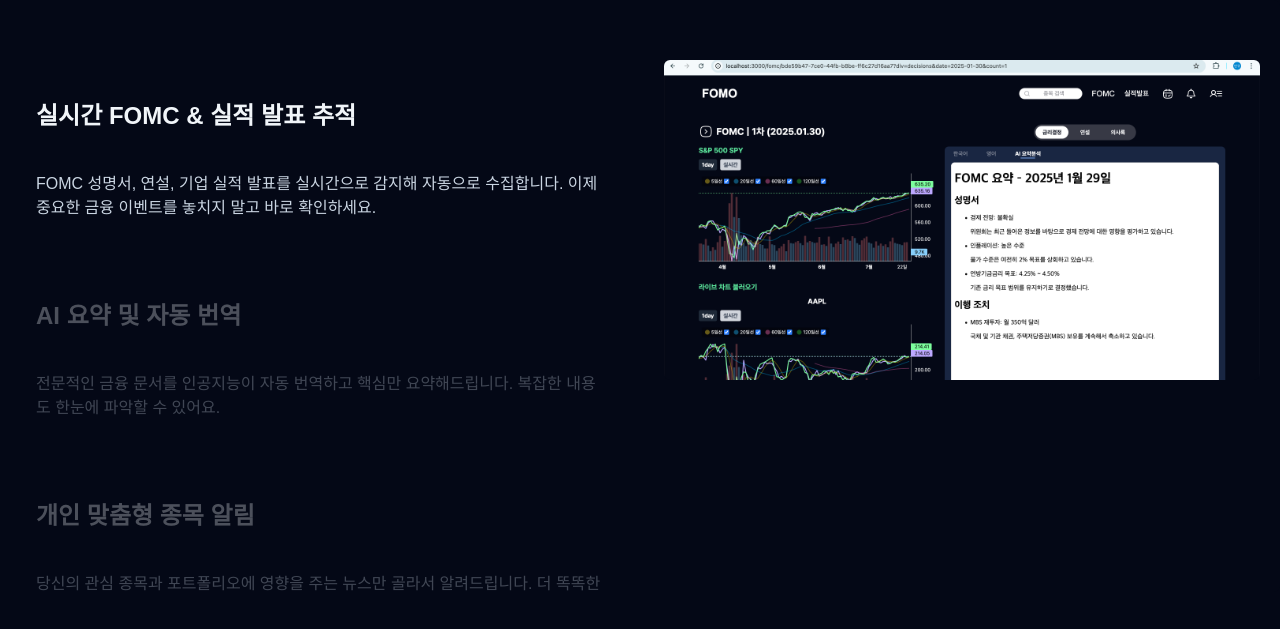
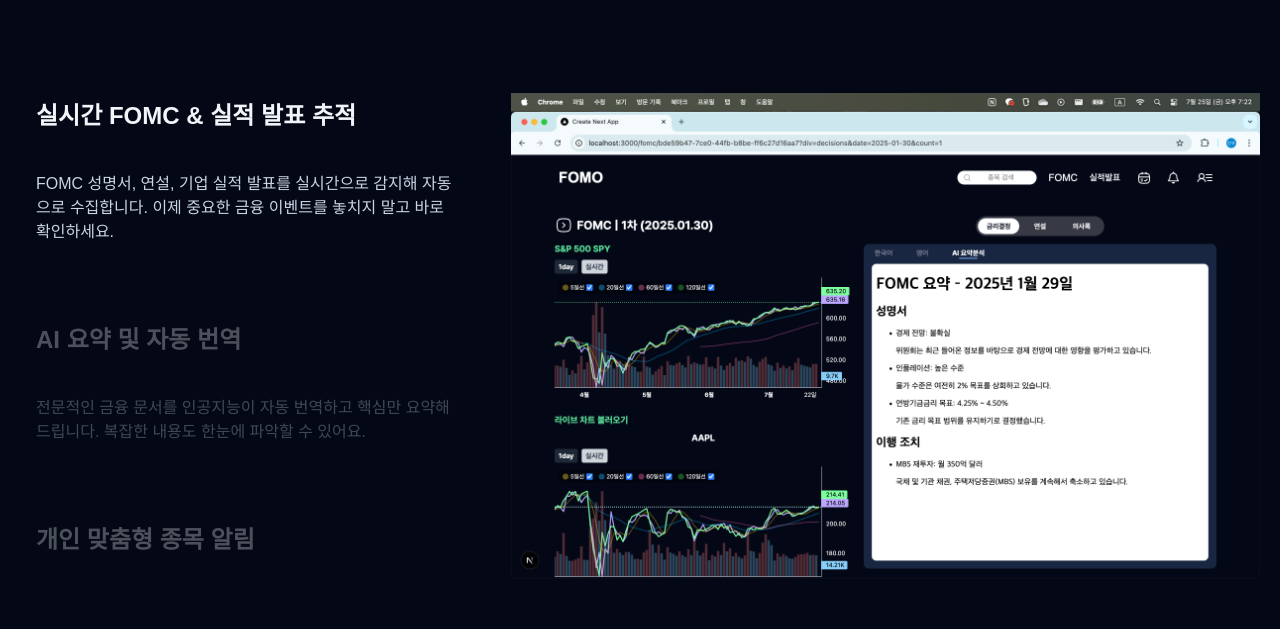
Before and after one commit to fomo-sol/FOMO-Client, a Next.js app: page / in a window 1280 px wide. Shown: the part 897-1526 px from the top of the page. Before the commit the page ends 1489 px from the top, so only its background shows below. Built offline with nearby package versions, Linux system fonts and the light colour scheme; no server answers.

Commit message:
feat landing design

```diff
--- a/src/app/page.js
+++ b/src/app/page.js
@@ -26,7 +26,7 @@
         <div className="flex h-full w-full items-center justify-center text-white">
           <img
             src="/fomc_r.png"
-            className="h-full w-full object-cover"
+            className="w-200 h-auto object-cover"
             alt="FOMC demo"
           />
         </div>
@@ -39,7 +39,7 @@
       content: (
         <img
           src="/earning.png"
-          className="h-full w-full object-cover"
+          className="w-200 h-auto object-cover"
           alt="FOMC demo"
         />
       ),
@@ -53,7 +53,7 @@
           src="/alert.png"
           width={300}
           height={300}
-          className="h-full w-full object-cover"
+          className="w-200 h-auto object-cover"
           alt="FOMC demo"
         />
       ),
@@ -67,7 +67,7 @@
           src="/calendar.png"
           width={300}
           height={300}
-          className="h-full w-full object-cover"
+          className="w-200 h-auto object-cover"
           alt="FOMC demo"
         />
       ),
@@ -102,7 +102,7 @@
           </button>
         </div>
       </div>
-      <div className="absolute w-full left-0 h-[10rem]">
+      <div className="absolute w-full left-0 h-[10rem] pb-180">
         <StickyScroll content={content} />
       </div>
     </div>
--- a/src/components/ui/sticky-scroll-reveal.js
+++ b/src/components/ui/sticky-scroll-reveal.js
@@ -32,27 +32,21 @@
 
   const backgroundColors = [
     "#040816", // slate-900
-    "#040816", // black
-    "#040816", // neutral-900
   ];
-  const linearGradients = [
-    "linear-gradient(to bottom right, #06b6d4, #10b981)", // cyan-500 to emerald-500
-    "linear-gradient(to bottom right, #ec4899, #6366f1)", // pink-500 to indigo-500
-    "linear-gradient(to bottom right, #f97316, #eab308)", // orange-500 to yellow-500
-  ];
+  // const linearGradients = [
+  //   "linear-gradient(to bottom right, #06b6d4, #10b981)", // cyan-500 to emerald-500
+  //   "linear-gradient(to bottom right, #ec4899, #6366f1)", // pink-500 to indigo-500
+  //   "linear-gradient(to bottom right, #f97316, #eab308)", // orange-500 to yellow-500
+  // ];
 
-  const [backgroundGradient, setBackgroundGradient] = useState(
-    linearGradients[0]
-  );
-
-  useEffect(() => {
-    setBackgroundGradient(linearGradients[activeCard % linearGradients.length]);
-  }, [activeCard]);
+  // useEffect(() => {
+  //   setBackgroundGradient(linearGradients[activeCard % linearGradients.length]);
+  // }, [activeCard]);
 
   return (
     <motion.div
       animate={{
-        backgroundColor: backgroundColors[activeCard % backgroundColors.length],
+        backgroundColor: backgroundColors[0],
       }}
       className="relative flex h-[37rem] justify-center space-x-10 overflow-y-auto rounded-md p-5"
       style={{
@@ -62,7 +56,7 @@
       ref={ref}
     >
       <div className="div relative flex items-start px-4">
-        <div className="max-w-xl">
+        <div className="max-w-md">
           {content.map((item, index) => (
             <div key={item.title + index} className="my-20">
               <motion.h2
@@ -89,13 +83,13 @@
               </motion.p>
             </div>
           ))}
-          <div className="h-85" />
+          <div className="h-40" />
         </div>
       </div>
       <div
-        style={{ background: backgroundGradient }}
+        style={{ background: backgroundColors[0] }}
         className={cn(
-          "sticky top-10 hidden h-80 w-150 overflow-hidden rounded-md bg-white lg:block",
+          "sticky top-10 hidden overflow-hidden rounded-md bg-white lg:block ",
           contentClassName
         )}
       >
```
